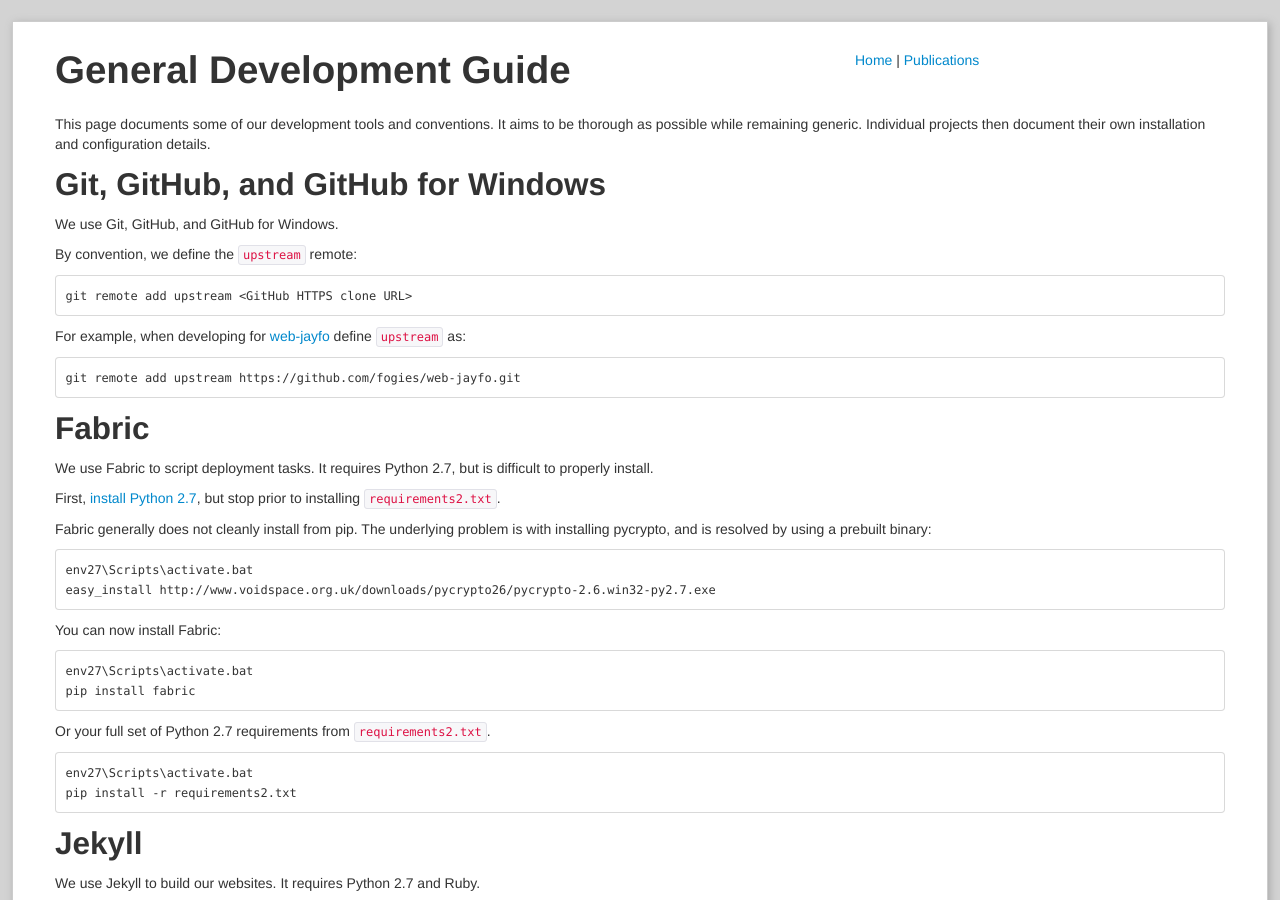
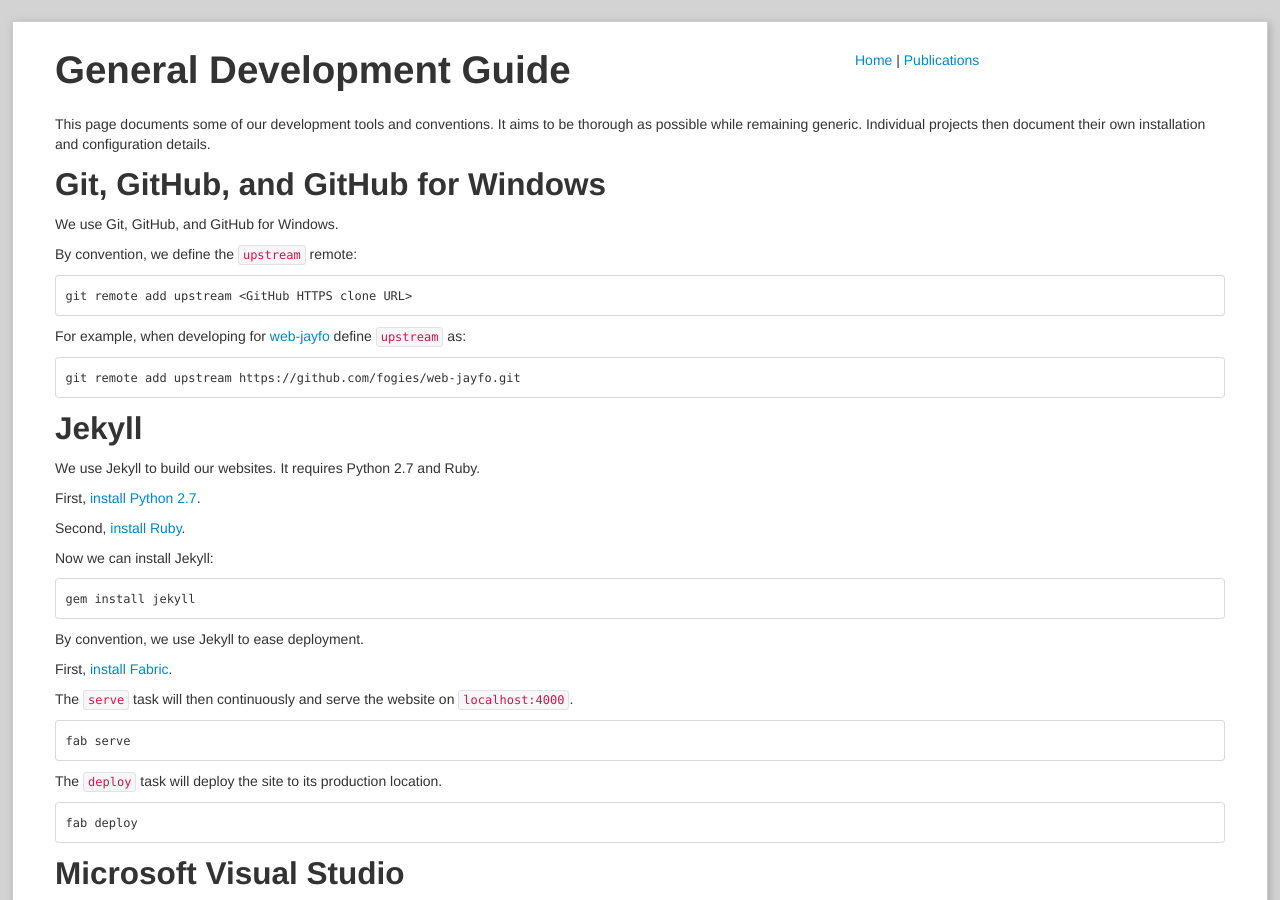
Before and after one commit to karkar/web-jayfo, a Jekyll site: the page built from development_general.md, in a window 1280 px wide and 900 px high. Built offline with Jekyll 4.4.1, drawn with Linux system fonts in a browser that asks for light colours.

Commit message:
Remove Fabric install
Now that we are using Microsoft Visual Studio, it seems to compile fine
using normal pip processes.

```diff
--- a/development_general.md
+++ b/development_general.md
@@ -17,27 +17,6 @@
 For example, when developing for [web-jayfo](https://github.com/fogies/web-jayfo) define `upstream` as:
 
     git remote add upstream https://github.com/fogies/web-jayfo.git
-
-## <a name="Fabric"></a> Fabric
-
-We use Fabric to script deployment tasks. It requires Python 2.7, but is difficult to properly install.
-
-First, [install Python 2.7]({{ site.baseurl }}/development_general.html#Python27), but stop prior to installing `requirements2.txt`.
-
-Fabric generally does not cleanly install from pip. The underlying problem is with installing pycrypto, and is resolved by using a prebuilt binary:
-
-    env27\Scripts\activate.bat
-    easy_install http://www.voidspace.org.uk/downloads/pycrypto26/pycrypto-2.6.win32-py2.7.exe
-
-You can now install Fabric:
-
-    env27\Scripts\activate.bat
-    pip install fabric
-
-Or your full set of Python 2.7 requirements from `requirements2.txt`.
-
-    env27\Scripts\activate.bat
-    pip install -r requirements2.txt
 
 ## <a name="Jekyll"></a> Jekyll
 
```
